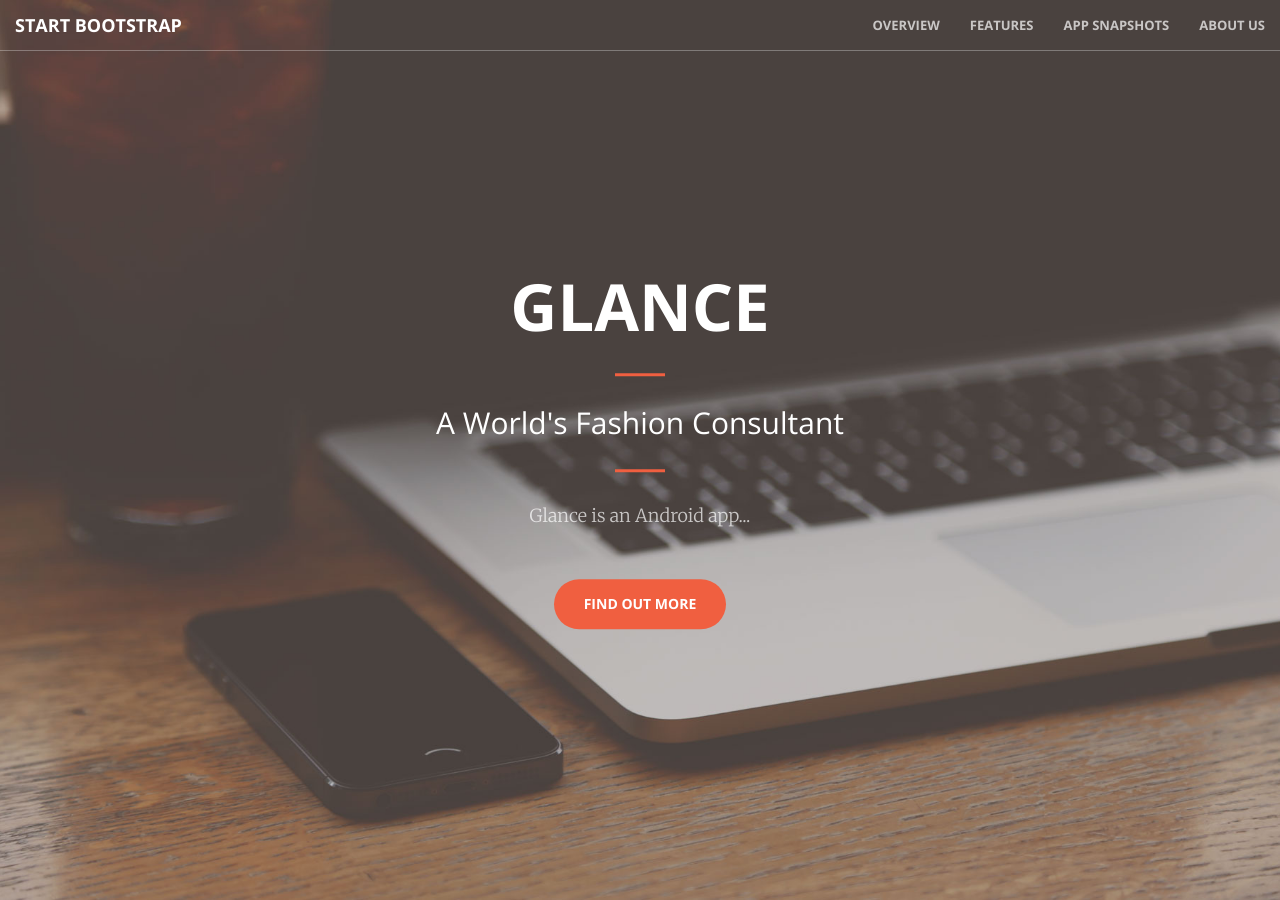
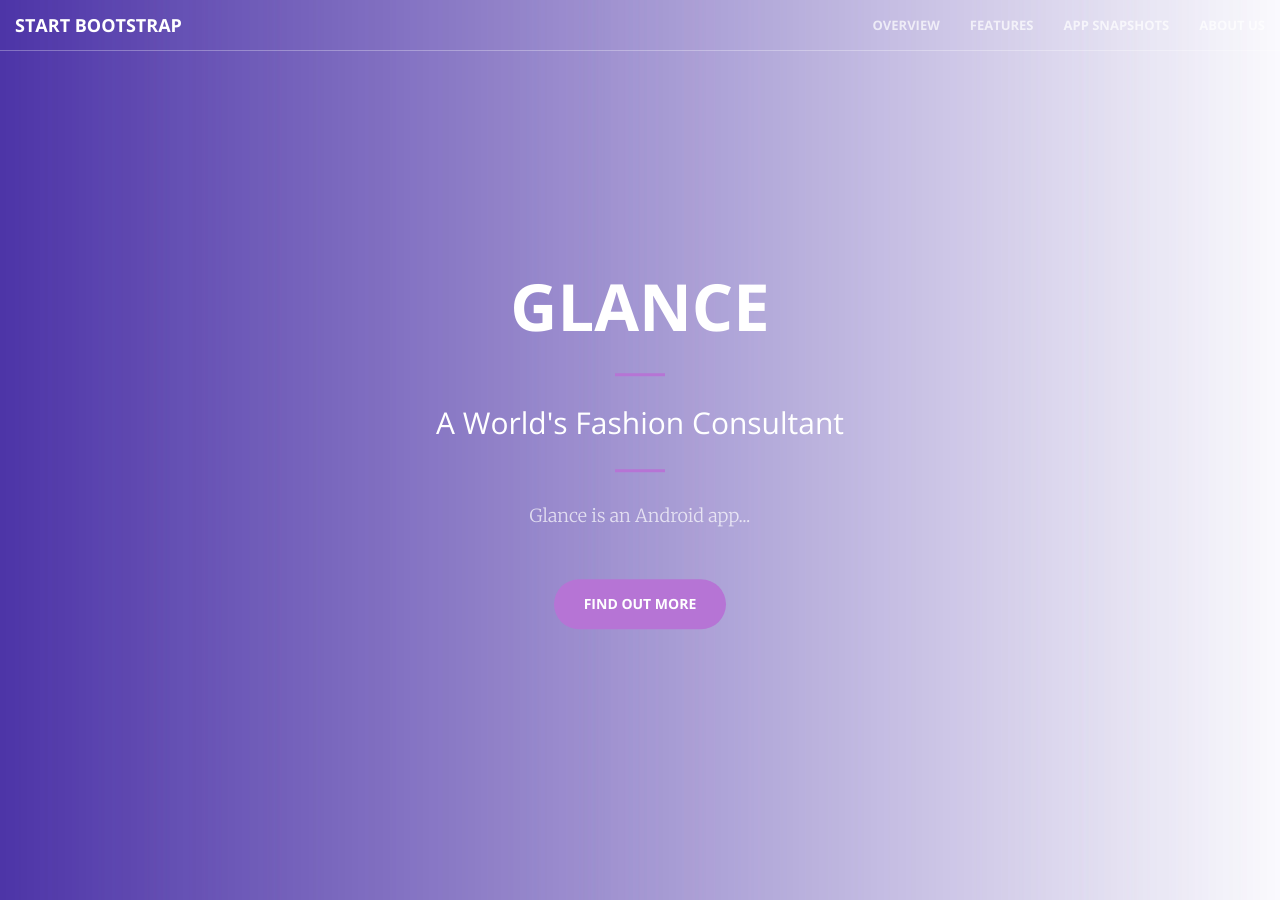
Before and after one commit to ydavidchen/glance, a Jekyll site: the page built from index.html, in a window 1280 px wide and 900 px high. Built offline with Jekyll 4.4.1, drawn with Linux system fonts in a browser that asks for light colours.

Commit message:
Color theme updates

```diff
--- a/_includes/head.html
+++ b/_includes/head.html
@@ -6,7 +6,7 @@
     <meta name="description" content="">
     <meta name="author" content="">
 
-    <title>Creative - Start Bootstrap Theme</title>
+    <title>Glance</title>
 
     <!-- Bootstrap Core CSS -->
     <link rel="stylesheet" href="css/bootstrap.min.css" type="text/css">
--- a/css/main.scss
+++ b/css/main.scss
@@ -34,7 +34,7 @@
 // }
 
 // variables.less
-$theme-primary: #F05F40;
+$theme-primary: #b674d5;
 $theme-dark: #222;
 
 // Import partials from `sass_dir` (defaults to `_sass`)
```
Also changed, not shown: img/header.jpg, 3 other files.
